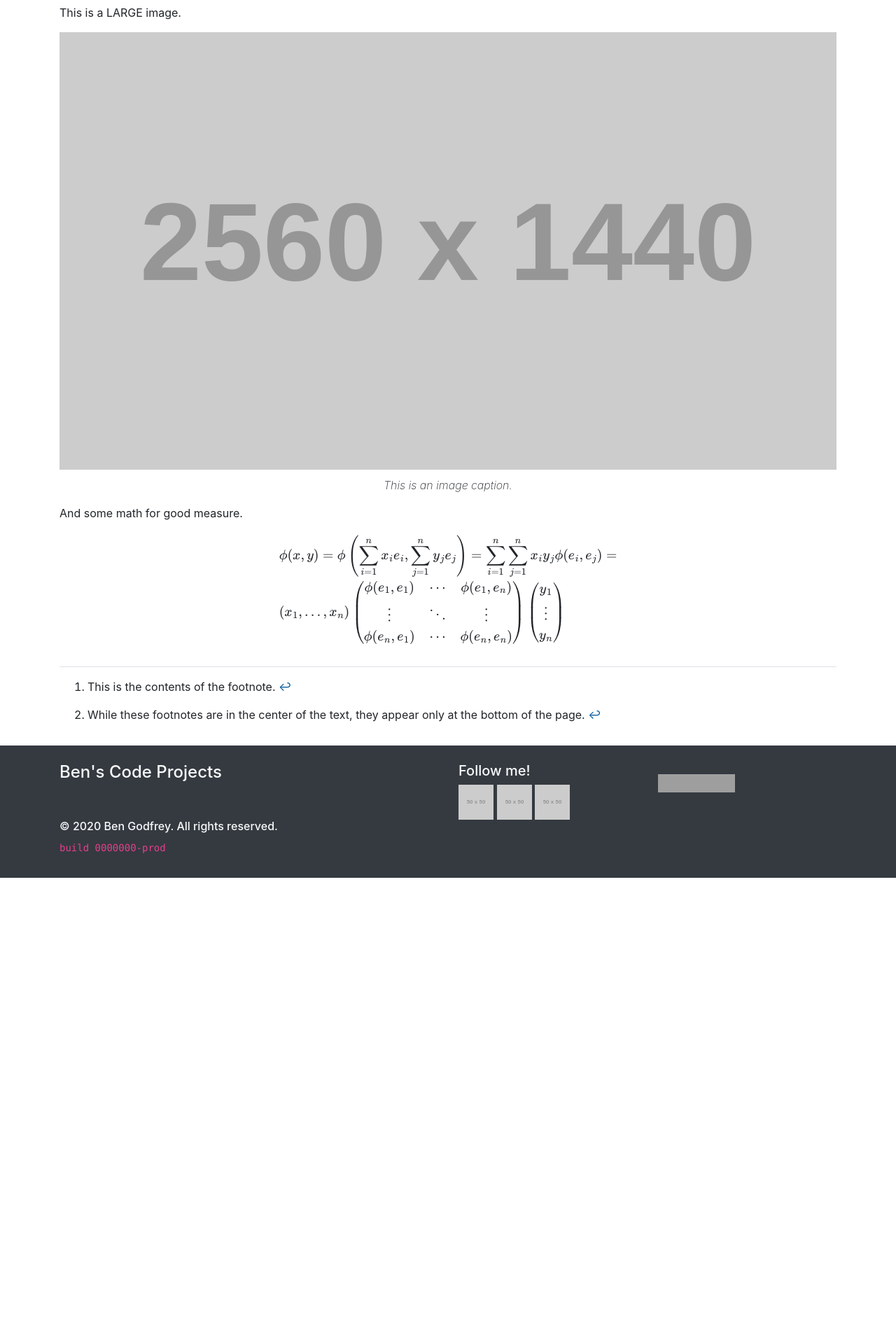
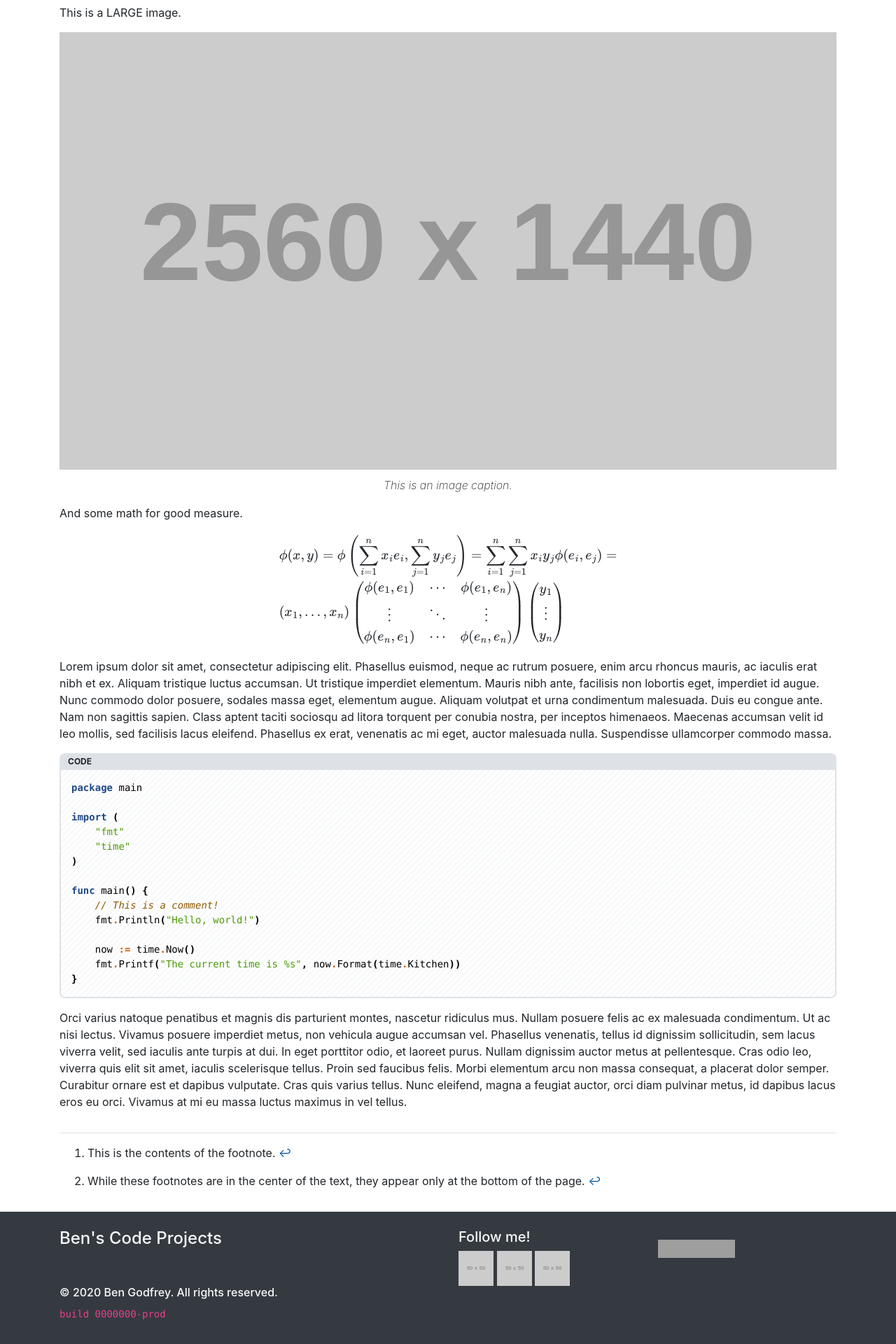
Before and after one commit to BenJetson/benjetson.github.io, a Jekyll site: the page built from _posts/2020-07-09-demo.markdown, in a window 1280 px wide. Shown: the part 1930-3850 px from the top of the page at 70% size. Built offline with Jekyll 4.4.1, drawn with Linux system fonts in a browser that asks for light colours; formulas are drawn with MathJax 3; before the commit the page ends 3184 px from its top, so only the background shows below that; grey boxes are pictures that could not be loaded.

Commit message:
Change code theme to tango. #14

````diff
--- a/_posts/2020-07-09-demo.markdown
+++ b/_posts/2020-07-09-demo.markdown
@@ -108,3 +108,43 @@
     \end{array} \right)
 \end{aligned}
 $$
+
+Lorem ipsum dolor sit amet, consectetur adipiscing elit. Phasellus euismod,
+neque ac rutrum posuere, enim arcu rhoncus mauris, ac iaculis erat nibh et ex.
+Aliquam tristique luctus accumsan. Ut tristique imperdiet elementum. Mauris nibh
+ante, facilisis non lobortis eget, imperdiet id augue. Nunc commodo dolor
+posuere, sodales massa eget, elementum augue. Aliquam volutpat et urna
+condimentum malesuada. Duis eu congue ante. Nam non sagittis sapien. Class
+aptent taciti sociosqu ad litora torquent per conubia nostra, per inceptos
+himenaeos. Maecenas accumsan velit id leo mollis, sed facilisis lacus eleifend.
+Phasellus ex erat, venenatis ac mi eget, auctor malesuada nulla. Suspendisse
+ullamcorper commodo massa.
+
+```golang
+package main
+
+import (
+    "fmt"
+    "time"
+)
+
+func main() {
+    // This is a comment!
+    fmt.Println("Hello, world!")
+
+    now := time.Now()
+    fmt.Printf("The current time is %s", now.Format(time.Kitchen))
+}
+```
+
+Orci varius natoque penatibus et magnis dis parturient montes, nascetur
+ridiculus mus. Nullam posuere felis ac ex malesuada condimentum. Ut ac nisi
+lectus. Vivamus posuere imperdiet metus, non vehicula augue accumsan vel.
+Phasellus venenatis, tellus id dignissim sollicitudin, sem lacus viverra velit,
+sed iaculis ante turpis at dui. In eget porttitor odio, et laoreet purus. Nullam
+dignissim auctor metus at pellentesque. Cras odio leo, viverra quis elit sit
+amet, iaculis scelerisque tellus. Proin sed faucibus felis. Morbi elementum arcu
+non massa consequat, a placerat dolor semper. Curabitur ornare est et dapibus
+vulputate. Cras quis varius tellus. Nunc eleifend, magna a feugiat auctor, orci
+diam pulvinar metus, id dapibus lacus eros eu orci. Vivamus at mi eu massa
+luctus maximus in vel tellus.
--- a/css/main.scss
+++ b/css/main.scss
@@ -7,7 +7,7 @@
 
 // Import vendored stylesheets.
 @import "vendor/bootstrap/bootstrap";
-@import "vendor/pygments/github";
+@import "vendor/pygments/tango";
 
 // Import custom overrides and styles.
 @import "custom/overrides/overrides";
````
Also changed, not shown: _posts/2017-12-07-welcome-to-jekyll.markdown (+6 -5 lines).
